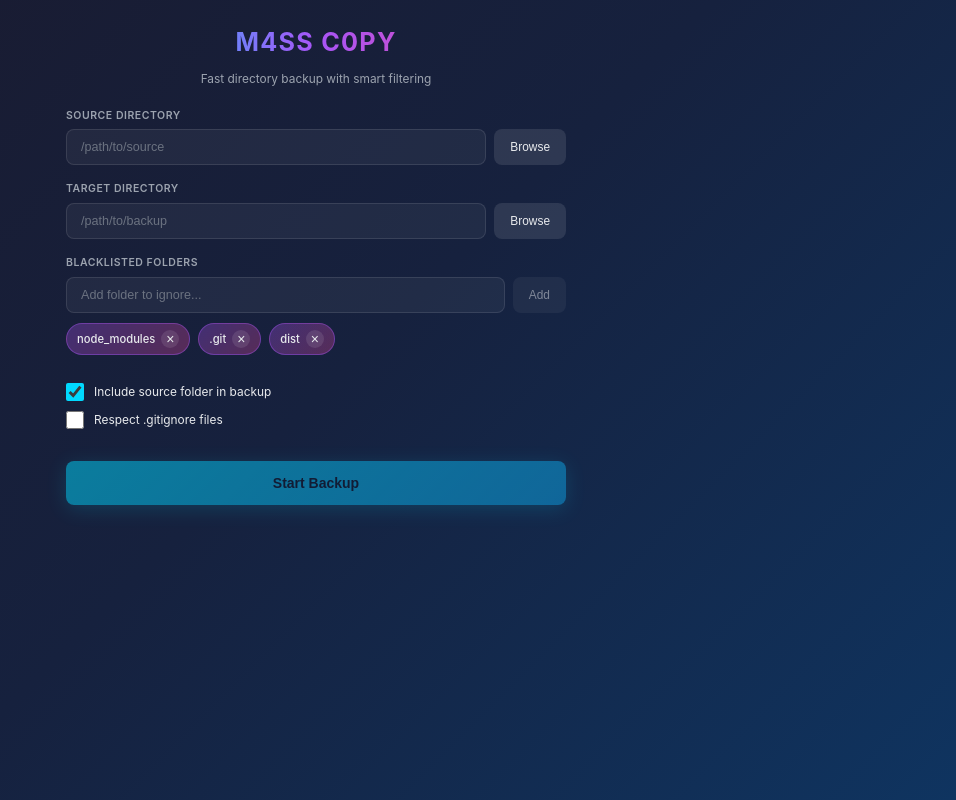
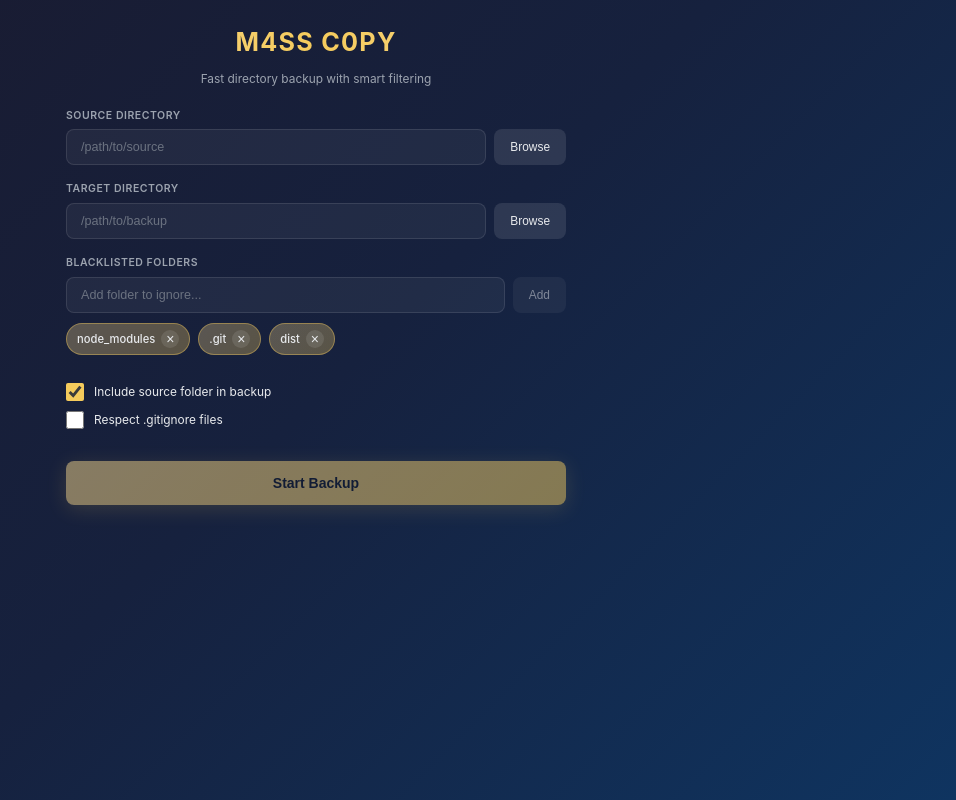
Before and after one commit to M4ss1ck/m4ssc0py, a Preact app: page / in a window 1280 px wide. Shown: the whole page, without its empty margins (324-1280 px from the left). Built offline with nearby package versions, Linux system fonts and the light colour scheme.

Commit message:
style: Update UI color scheme to a yellow/gold palette.

```diff
--- a/src/App.css
+++ b/src/App.css
@@ -33,7 +33,7 @@ h1 {
   font-size: 1.8rem;
   font-weight: 700;
   text-align: center;
-  background: linear-gradient(90deg, #00d9ff, #a855f7, #ec4899);
+  background: linear-gradient(90deg, #f7d78c, #f5cb5c, #f7d78c);
   -webkit-background-clip: text;
   background-clip: text;
   -webkit-text-fill-color: transparent;
@@ -85,8 +85,8 @@ input[type="text"] {
 
 input[type="text"]:focus {
   outline: none;
-  border-color: #00d9ff;
-  box-shadow: 0 0 0 3px rgba(0, 217, 255, 0.15);
+  border-color: #f5cb5c;
+  box-shadow: 0 0 0 3px rgba(245, 203, 92, 0.15);
 }
 
 input[type="text"]::placeholder {
@@ -145,8 +145,8 @@ button:disabled {
   padding: 4px 10px;
   font-size: 0.8rem;
   font-weight: 500;
-  background: linear-gradient(135deg, rgba(168, 85, 247, 0.3), rgba(236, 72, 153, 0.3));
-  border: 1px solid rgba(168, 85, 247, 0.4);
+  background: linear-gradient(135deg, rgba(247, 215, 140, 0.3), rgba(245, 203, 92, 0.3));
+  border: 1px solid rgba(245, 203, 92, 0.4);
   border-radius: 20px;
   color: #e8eaed;
 }
@@ -188,7 +188,7 @@ button:disabled {
 .checkbox-label input[type="checkbox"] {
   width: 18px;
   height: 18px;
-  accent-color: #00d9ff;
+  accent-color: #f5cb5c;
   cursor: pointer;
 }
 
@@ -205,14 +205,14 @@ button:disabled {
   padding: 14px 24px;
   font-size: 1rem;
   font-weight: 600;
-  background: linear-gradient(135deg, #00d9ff, #0ea5e9);
+  background: linear-gradient(135deg, #f7d78c, #f5cb5c);
   color: #0f172a;
-  box-shadow: 0 4px 20px rgba(0, 217, 255, 0.3);
+  box-shadow: 0 4px 20px rgba(245, 203, 92, 0.3);
 }
 
 .start-btn:hover:not(:disabled) {
   transform: translateY(-2px);
-  box-shadow: 0 6px 25px rgba(0, 217, 255, 0.4);
+  box-shadow: 0 6px 25px rgba(245, 203, 92, 0.4);
 }
 
 .start-btn:active:not(:disabled) {
@@ -239,7 +239,7 @@ button:disabled {
 
 .progress-bar {
   height: 100%;
-  background: linear-gradient(90deg, #00d9ff, #a855f7);
+  background: linear-gradient(90deg, #f7d78c, #f5cb5c);
   border-radius: 4px;
   transition: width 0.3s ease;
 }
@@ -253,7 +253,7 @@ button:disabled {
 
 .progress-percent {
   font-weight: 600;
-  color: #00d9ff;
+  color: #f5cb5c;
 }
 
 .file-count {
```
